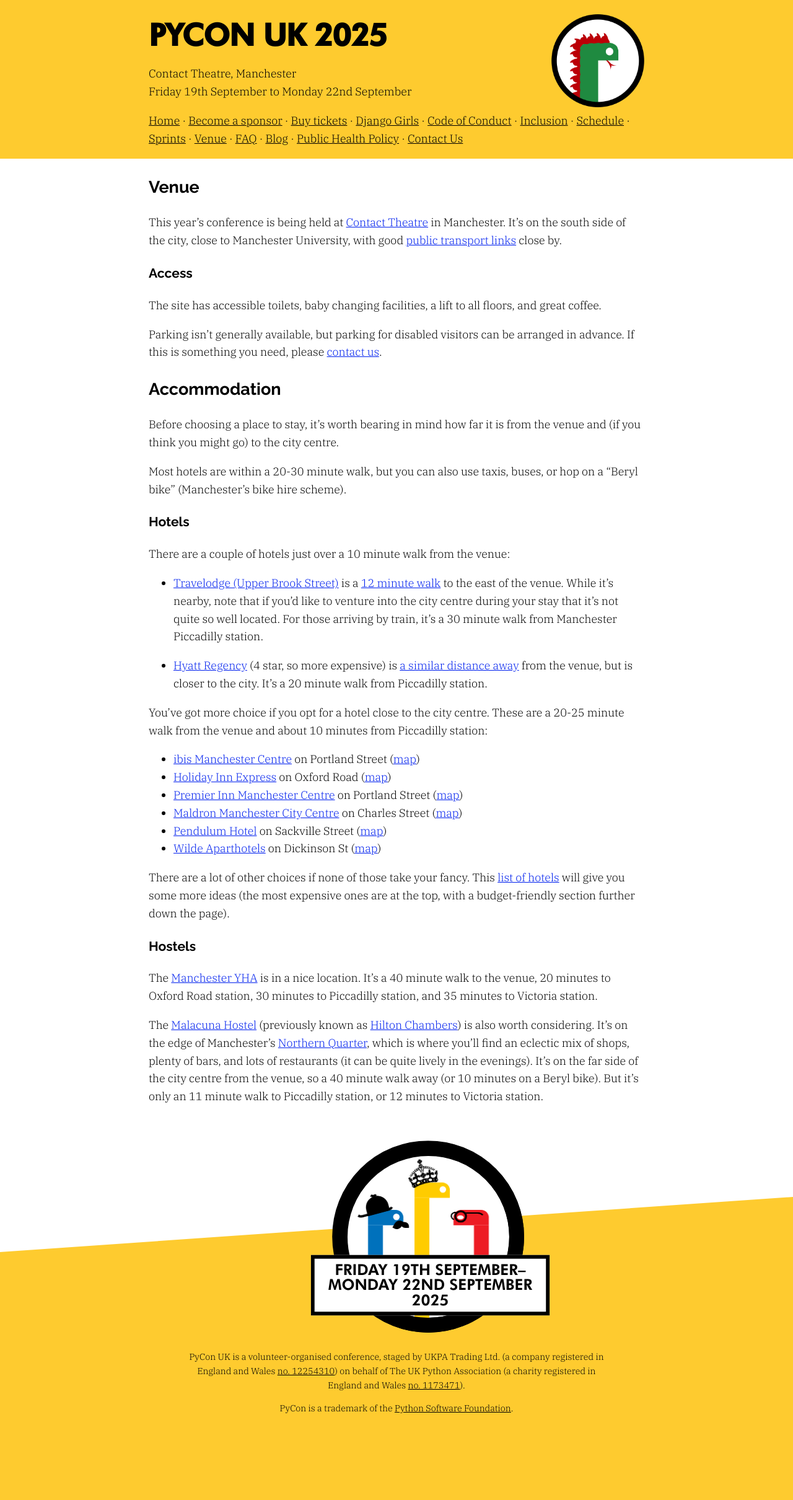
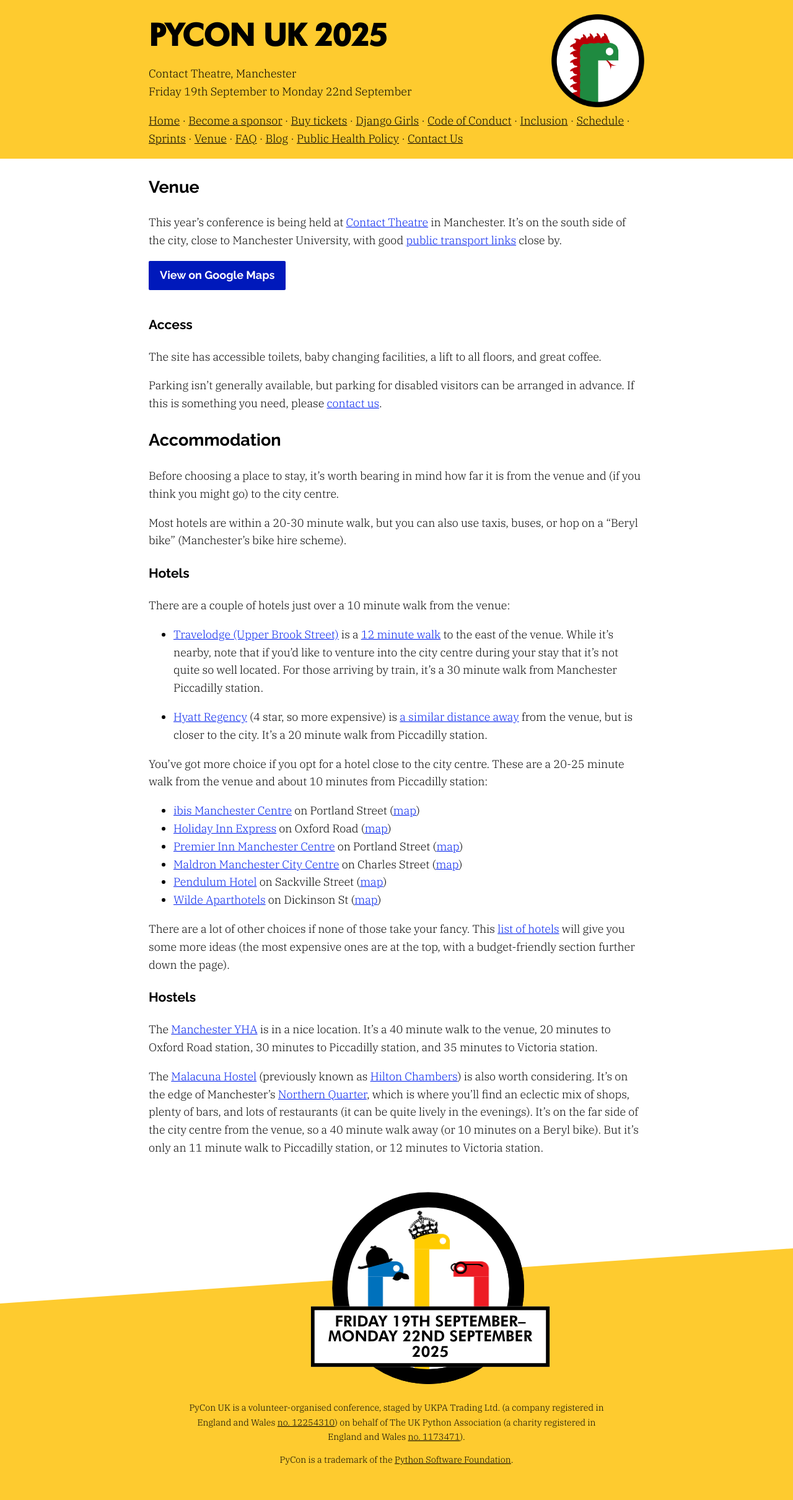
Before and after one commit to gma/2025.pyconuk.org, a Jekyll site: the page built from src/venue.md, in a window 1280 px wide. Shown: the whole page at 62% size. Built offline with Jekyll 4.4.1, drawn with Linux system fonts in a browser that asks for light colours; before the commit the page ends 2337 px from its top, so only the background shows below that.

Commit message:
Add link to Google maps to Venue page
Credit where it's due, I took inspiration from Front End North for this
change.

https://frontendnorth.com/venue/

```diff
--- a/src/theme/style.scss
+++ b/src/theme/style.scss
@@ -41,13 +41,33 @@ main {
     page-break-after: none;
   }
 
-  h1, h2, h3, h4, h5 {
+  h1, h2, h3, h4, h5, .button {
     font-family: Raleway;
   }
 }
 
 a {
   @include link_styles($darkblue, 0.3);
+}
+
+.button {
+  border-radius: 2px;
+  padding: $default-padding / 2 $default-padding;
+
+  background: darken($darkblue, 10%);
+  color: white;
+
+  font-weight: bold;
+  text-decoration: none;
+
+  &:hover {
+    background: $darkblue;
+  }
+
+  &.block {
+    display: inline-block;
+    margin-bottom: $default-padding;
+  }
 }
 
 .dot_list {
--- a/src/venue.md
+++ b/src/venue.md
@@ -7,6 +7,7 @@ title: Venue
 
 This year's conference is being held at {{ links.contactmcr }} in Manchester. It's on the south side of the city, close to Manchester University, with good [public transport links](https://contactmcr.com/visit/getting-here) close by.
 
+<a class="button block" href="https://maps.app.goo.gl/p1jnBq3zDE5Gx9bn9">View on Google Maps</a>
 
 ### Access
 
```
